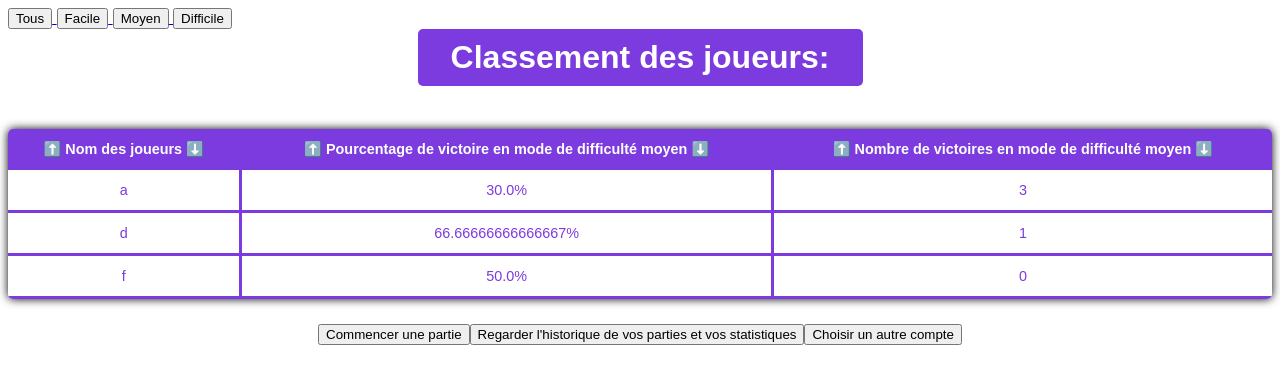
After one commit to TimeoBlondeleauDubois/Pendu-site-avec-base-de-donnee, a Flask app: page /classement_moyen in a window 1280 px wide. The commit adds this page. Shown: the top 384 px of the page. Run offline with Flask 3, Linux system fonts and the light colour scheme; data comes from the database, SQL or seed files in the repository.

Commit message:
classement foncitonel sauf % de victoire en fonction de chaue diff et création de plusieur page pour affichage séparée

```diff
--- a/app.py
+++ b/app.py
@@ -607,11 +607,26 @@ def get_classement_data(sort_key):
     return classement_data
 
 
-@app.route('/classement', methods=['GET', 'POST'])
-def classement():
-    sort_key = request.form.get('sort_key', 'nom_asc_total') # Par défaut
+@app.route('/classement_total', methods=['GET', 'POST'])
+def classement_total():
+    sort_key = request.form.get('sort_key', 'nom_asc_total') #Par défaut
     classement_data = get_classement_data(sort_key)
-    return render_template('classement.html', classement_data=classement_data, sort_key=sort_key)
+    return render_template('classement_total.html', classement_data=classement_data, sort_key=sort_key)
+@app.route('/classement_facile', methods=['GET', 'POST'])
+def classement_facile():
+    sort_key = request.form.get('sort_key', 'nom_asc_facile')
+    classement_data = get_classement_data(sort_key)
+    return render_template('classement_facile.html', classement_data=classement_data, sort_key=sort_key)
+@app.route('/classement_moyen', methods=['GET', 'POST'])
+def classement_moyen():
+    sort_key = request.form.get('sort_key', 'nom_asc_moyen')
+    classement_data = get_classement_data(sort_key)
+    return render_template('classement_moyen.html', classement_data=classement_data, sort_key=sort_key)
+@app.route('/classement_difficile', methods=['GET', 'POST'])
+def classement_difficile():
+    sort_key = request.form.get('sort_key', 'nom_asc_difficile')
+    classement_data = get_classement_data(sort_key)
+    return render_template('classement_difficile.html', classement_data=classement_data, sort_key=sort_key)
 
 
 #Statistique + Historique de toutes les parties
--- /dev/null
+++ b/templates/classement_moyen.html
@@ -0,0 +1,74 @@
+<!DOCTYPE html>
+<html lang="fr">
+<head>
+    <meta charset="UTF-8">
+    <meta name="viewport" content="width=device-width, initial-scale=1.0">
+    <title>Classement des joueurs</title>
+    <link rel="stylesheet" href="/static/style3.css">
+</head>
+<body>
+    <a href="/classement_total">
+        <input type="button" value="Tous" />
+    </a>
+    <a href="/classement_facile">
+        <input type="button" value="Facile" />
+    </a>
+    <a href="/classement_moyen">
+        <input type="button" value="Moyen" />
+    </a>
+    <a href="/classement_difficile">
+        <input type="button" value="Difficile" />
+    </a>
+    <div class="title-container">
+        <h1>Classement des joueurs:</h1>
+    </div>
+    <br>
+    <div class="table-section difficulty-section">
+    <form action="/classement_moyen" method="post">
+        <table class="content-table">
+            <thead>
+                <tr>
+                    <th>
+                        <button type="submit" name="sort_key" value="nom_asc_moyen">⬆️</button>
+                        Nom des joueurs
+                        <button type="submit" name="sort_key" value="nom_desc_moyen">⬇️</button>
+                    </th>
+                    <th>
+                        <button type="submit" name="sort_key" value="victoire_asc_moyen">⬆️</button>
+                        Pourcentage de victoire en mode de difficulté moyen
+                        <button type="submit" name="sort_key" value="victoire_desc_moyen">⬇️</button>
+                    </th>
+                    <th>
+                        <button type="submit" name="sort_key" value="nombre_de_victoire_total_moyen_asc_moyen">⬆️</button>
+                        Nombre de victoires en mode de difficulté moyen
+                        <button type="submit" name="sort_key" value="nombre_de_victoire_total_moyen_desc_moyen">⬇️</button>
+                    </th>
+                </tr>
+            </thead>
+            <tbody>
+                {% for user, pourcentage, nombre_de_victoire_total_desc in classement_data %}
+                <tr>
+                    <td>{{ user }}</td>
+                    <td>{{ pourcentage }}%</td>
+                    <td>{{ nombre_de_victoire_total_desc }}</td>
+                </tr>
+                {% endfor %}
+            </tbody>
+
+        </table>
+    </form>
+</div>
+<div class="bouton-section">
+    <a href="/recommencer_une_partie">
+        <input type="button" value="Commencer une partie" />
+    </a>
+    <a href="/historique">
+        <input type="button" value="Regarder l'historique de vos parties et vos statistiques" />
+    </a>
+    <br>
+    <a href="/">
+        <input type="button" value="Choisir un autre compte" />
+    </a>
+</div>
+</body>
+</html>
--- a/templates/difficulty.html
+++ b/templates/difficulty.html
@@ -24,7 +24,7 @@
         </label>
 
         <button type="submit">Commencer</button>
-        <a href="/classement">
+        <a href="/classement_total">
             <input type="button" value="Classement" />
         </a>
     </form>
--- a/templates/fin_de_partie.html
+++ b/templates/fin_de_partie.html
@@ -11,7 +11,7 @@
     <a href="/recommencer_une_partie">
         <input type="button" value="Recommencer une partie" />
     </a>
-    <a href="/classement">
+    <a href="/classement_total">
         <input type="button" value="classement" />
     </a>
 </body>
--- a/templates/historique.html
+++ b/templates/historique.html
@@ -124,7 +124,7 @@
         <a href="/recommencer_une_partie">
             <input type="button" value="commencer une partie" />
         </a>
-        <a href="/classement">
+        <a href="/classement_total">
             <input type="button" value="Regarder le classement" />
         </a>
     </div>
```
Also changed, not shown: templates/classement.html (deleted, +0 -171 lines), templates/classement_difficile.html (added, +74 -0 lines), templates/classement_facile.html (added, +74 -0 lines), templates/classement_total.html (added, +74 -0 lines).
